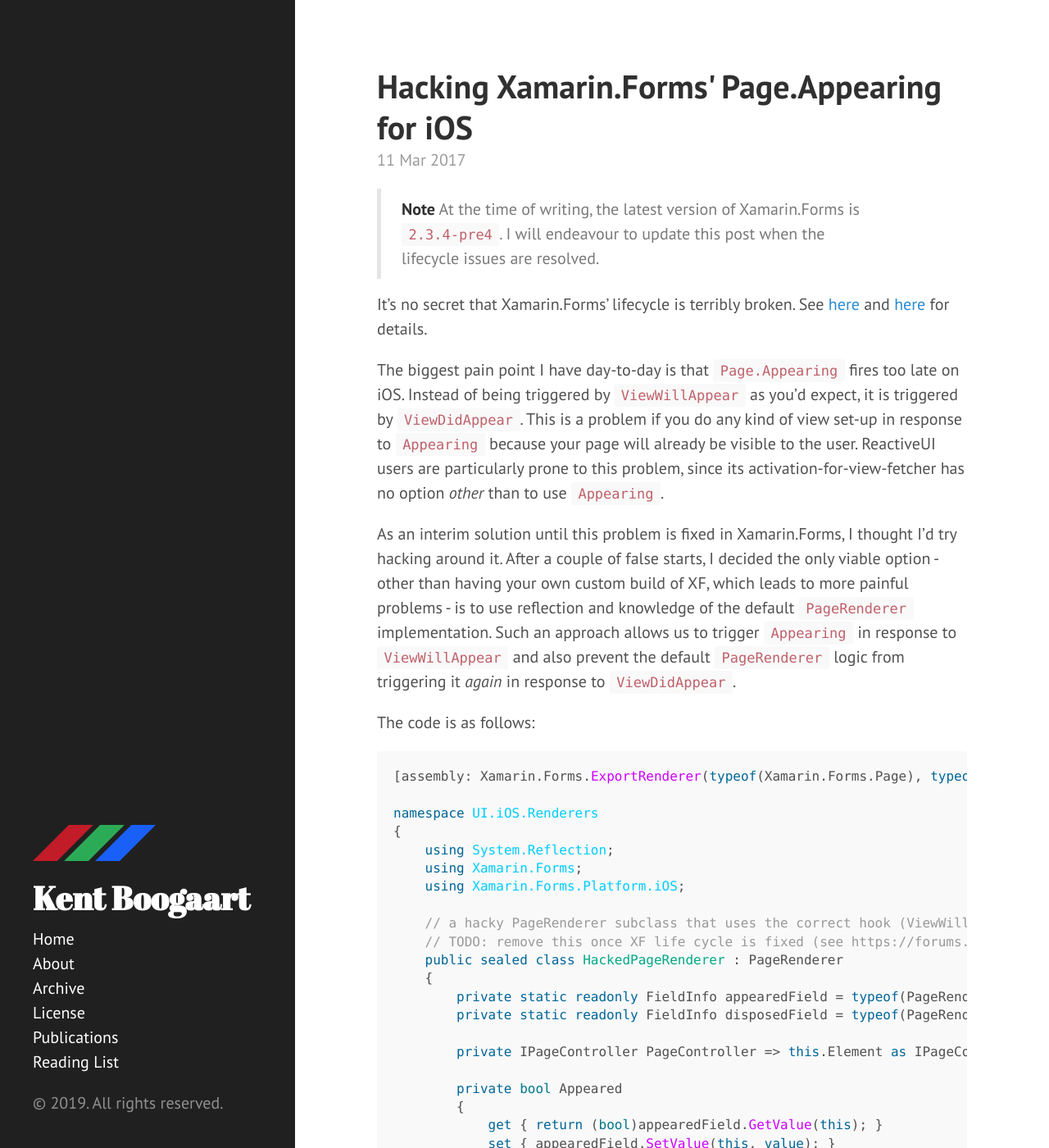
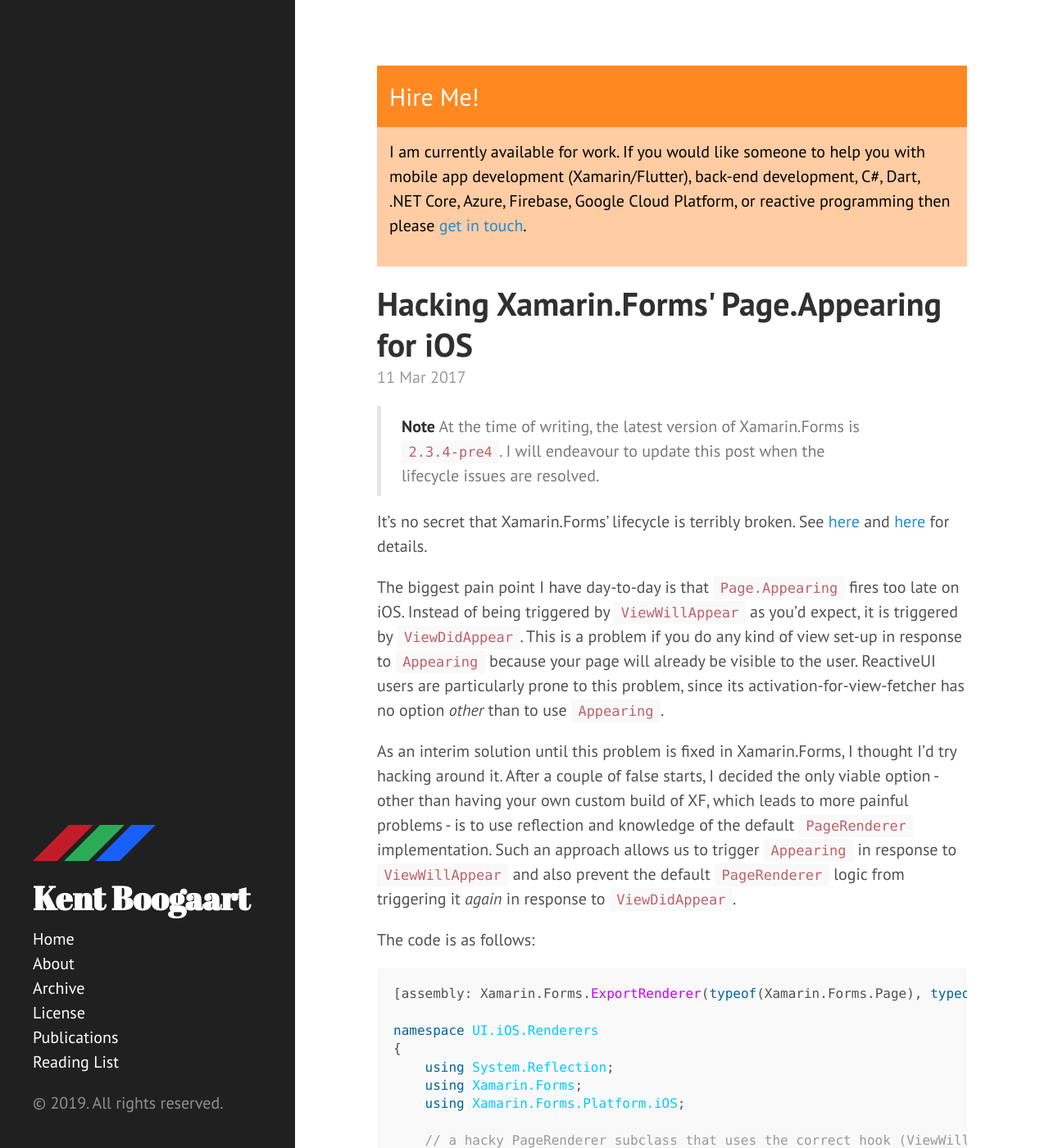
Before and after one commit to kentcb/kentcb.github.io, a Jekyll site: the page built from _posts/2017-03-11-hacking-xamarin.forms-page.appearing-for-ios.md, in a window 1280 px wide and 1400 px high. Shown: the whole window at 82% size. Built offline with Jekyll 4.4.1, drawn with Linux system fonts in a browser that asks for light colours; nearby versions of some CDN libraries; comment, search, counter and statistics services are not loaded; some of the changed text lies outside the part shown.

```diff
--- a/_includes/head.html
+++ b/_includes/head.html
@@ -20,6 +20,7 @@
   <link rel="stylesheet" href="{{ site.baseurl }}/public/css/poole.css">
   <link rel="stylesheet" href="{{ site.baseurl }}/public/css/syntax.css">
   <link rel="stylesheet" href="{{ site.baseurl }}/public/css/hyde.css">
+  <link rel="stylesheet" href="{{ site.baseurl }}/public/css/callouts.css">
   <link rel="stylesheet" href="http://fonts.googleapis.com/css?family=PT+Sans:400,400italic,700|Abril+Fatface">
 
   <!-- Icons -->
--- a/_layouts/post.html
+++ b/_layouts/post.html
@@ -3,6 +3,13 @@ layout: default
 ---
 
 <div class="post">
+  <div class="callout">
+    <div class="callout-header">Hire Me!</div>
+      <div class="callout-container">
+      <p>I am currently available for work. If you would like someone to help you with mobile app development (Xamarin/Flutter), back-end development, C#, Dart, .NET Core, Azure, Firebase, Google Cloud Platform, or reactive programming then please <a href="{{ site.baseurl }}/about">get in touch</a>.</p>
+    </div>
+  </div>
+
   <h1 class="post-title">{{ page.title }}</h1>
   <span class="post-date">{{ page.date | date_to_string }}</span>
   {{ content }}
--- /dev/null
+++ b/public/css/callouts.css
@@ -0,0 +1,19 @@
+ /* Callout box - fixed position at the bottom of the page */
+ .callout {
+    margin-bottom: 20px;
+  }
+
+  /* Callout header */
+  .callout-header {
+    padding: 15px;
+    background: #FF8821;
+    font-size: 30px;
+    color: white;
+  }
+
+  /* Callout container/body */
+  .callout-container {
+    padding: 15px;
+    background-color: #FFCCA3;
+    color: black
+  }
```
Also changed, not shown: README.md (added, +13 -0 lines), _posts/2019-06-20-how-codemagic-helped-get-the-job-done.md (added, +166 -0 lines), assets/2019-06-20-how-codemagic-helped-get-the-job-done/build_data.png (added), assets/2019-06-20-how-codemagic-helped-get-the-job-done/codemagic_pricing.png (added), assets/2019-06-20-how-codemagic-helped-get-the-job-done/disable_build.png (added), assets/2019-06-20-how-codemagic-helped-get-the-job-done/disable_tests.png (added), assets/2019-06-20-how-codemagic-helped-get-the-job-done/documentation.png (added), assets/2019-06-20-how-codemagic-helped-get-the-job-done/fastlane_retries.png (added), assets/2019-06-20-how-codemagic-helped-get-the-job-done/flutter_specific.png (added), assets/2019-06-20-how-codemagic-helped-get-the-job-done/ipa_name_problem0.png (added), assets/2019-06-20-how-codemagic-helped-get-the-job-done/ipa_name_problem1.png (added), assets/2019-06-20-how-codemagic-helped-get-the-job-done/receptive_auth0.png (added), assets/2019-06-20-how-codemagic-helped-get-the-job-done/receptive_auth1.png (added).
